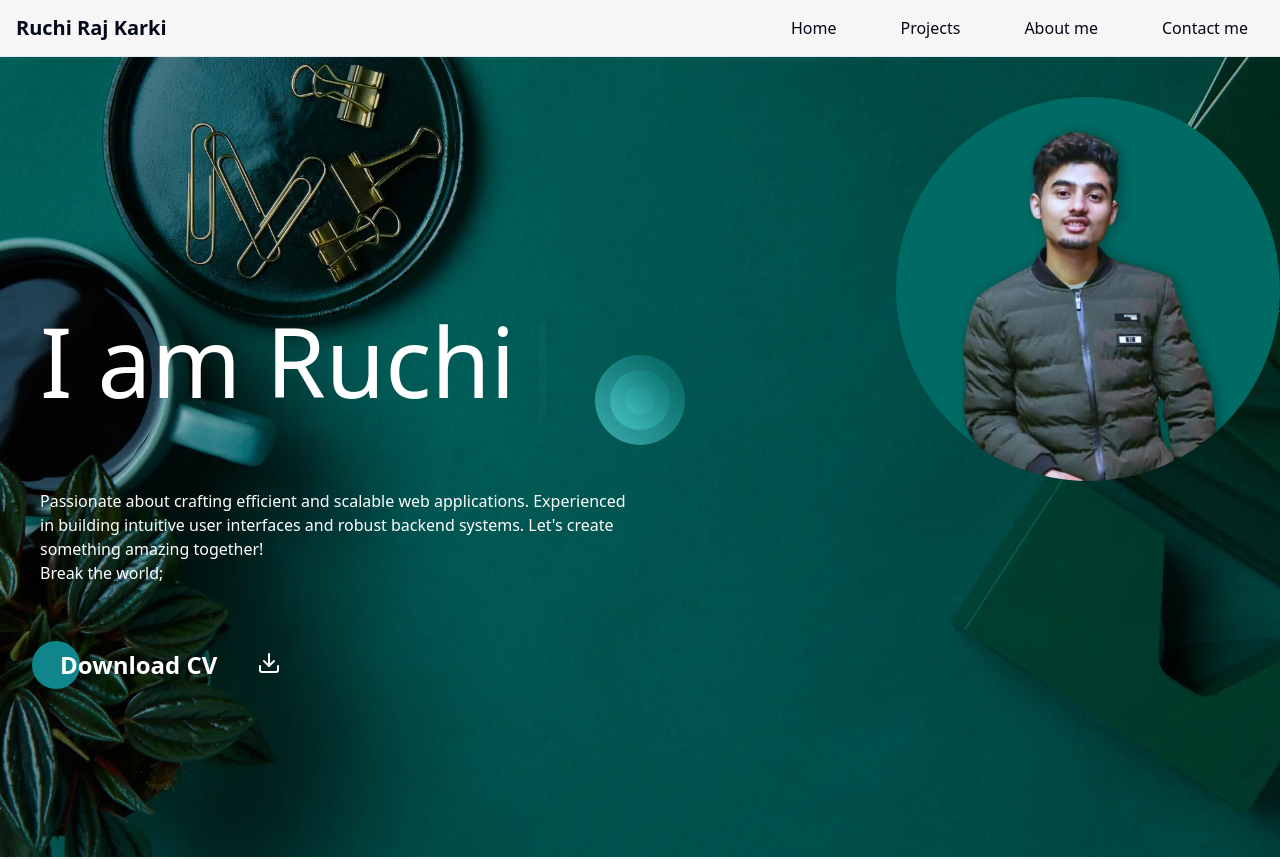
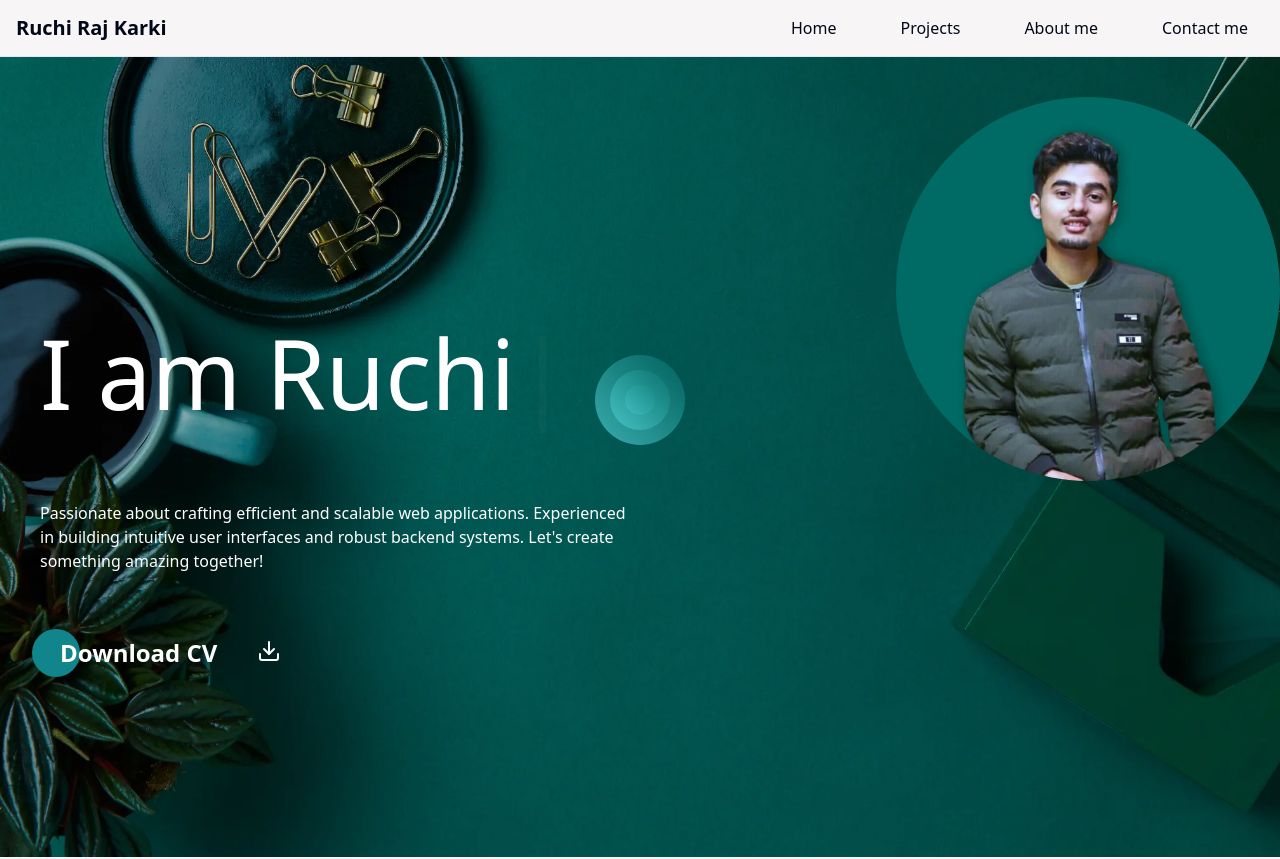
Before and after one commit to subashkarki68/portfolio-ruchiraj, a React (Vite) app in the folder Personal_Portfolio_Website/: page / in a window 1280 px wide. Shown: the top 859 px of the page. Built offline with nearby package versions, Linux system fonts and the light colour scheme.

Commit message:
Fix: Minor error of button

```diff
--- a/Personal_Portfolio_Website/src/components/Banner.tsx
+++ b/Personal_Portfolio_Website/src/components/Banner.tsx
@@ -94,7 +94,6 @@ const Banner = () => {
           </Button>
         </a>
         <br /> */}
-        <button onClick={() => methodDoesNotExist()}>Break the world</button>;
         <div className='wrapper mt-16'>
           <FancyButton
             text='Download CV'
```
